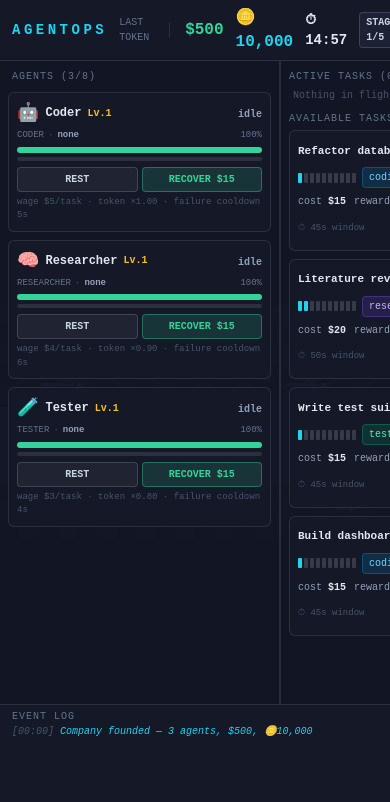
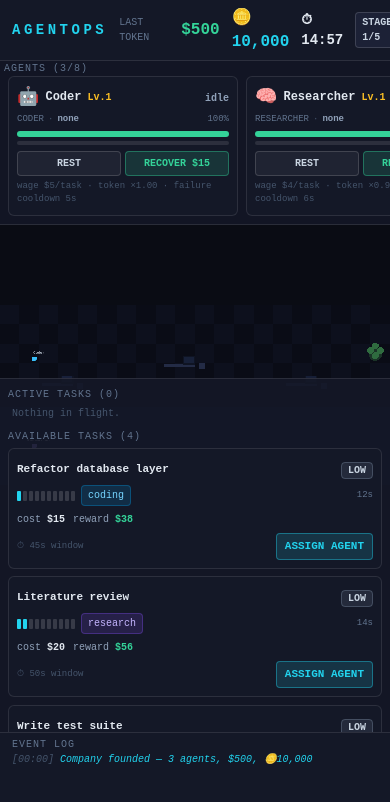
Before and after one commit to namanhishere/agentops-game, a React (Vite) app: page / in a window 390 px wide. Both pictures are taken after a click on the button "NEW RUN". Shown: the top 802 px of the page. Built offline with nearby package versions, Linux system fonts and the light colour scheme.

Commit message:
feat: polish, responsive layout and balance pass

```diff
--- a/src/App.tsx
+++ b/src/App.tsx
@@ -12,6 +12,44 @@ import { VictoryScreen } from "./components/GameOver/VictoryScreen";
 import { StartScreen } from "./components/StartScreen";
 import { AssignProvider } from "./components/assignContext";
 
+/** Desktop (lg+): side panels flank the canvas. */
+function RunningDesktop() {
+  return (
+    <div className="hidden lg:grid absolute inset-0 z-10 h-full grid-cols-[280px_1fr_320px] grid-rows-[auto_1fr_140px]">
+      <HUD />
+      <div className="overflow-y-auto bg-panel/85 border-r border-white/10">
+        <AgentPanel />
+      </div>
+      {/* center column is a transparent spacer: canvas shows through */}
+      <div />
+      <div className="bg-panel/85 border-l border-white/10 overflow-hidden">
+        <TaskBoard />
+      </div>
+      <EventLog />
+    </div>
+  );
+}
+
+/** Mobile (<lg): agents strip on top, canvas center, tasks + log below. */
+function RunningMobile() {
+  return (
+    <div className="lg:hidden absolute inset-0 z-10 flex flex-col">
+      <HUD />
+      <div className="bg-panel/85 border-b border-white/10">
+        <AgentPanel horizontal />
+      </div>
+      {/* canvas shows through here */}
+      <div className="flex-1" />
+      <div className="h-[42%] bg-panel/90 border-t border-white/10 overflow-hidden">
+        <TaskBoard />
+      </div>
+      <div className="h-28 shrink-0">
+        <EventLog />
+      </div>
+    </div>
+  );
+}
+
 export default function App() {
   const phase = useGameStore((s) => s.phase);
   return (
@@ -20,18 +58,10 @@ export default function App() {
         {phase !== "menu" && <PhaserMount />}
         {phase === "menu" && <StartScreen />}
         {phase === "running" && (
-          <div className="absolute inset-0 z-10 h-full grid grid-cols-[280px_1fr_320px] grid-rows-[auto_1fr_140px]">
-            <HUD />
-            <div className="overflow-y-auto bg-panel/85 border-r border-white/10">
-              <AgentPanel />
-            </div>
-            {/* center column is a transparent spacer: canvas shows through */}
-            <div />
-            <div className="bg-panel/85 border-l border-white/10 overflow-hidden">
-              <TaskBoard />
-            </div>
-            <EventLog />
-          </div>
+          <>
+            <RunningDesktop />
+            <RunningMobile />
+          </>
         )}
         {phase === "gameover" && <GameOverScreen />}
         {phase === "victory" && <VictoryScreen />}
--- a/src/components/AgentPanel/AgentPanel.tsx
+++ b/src/components/AgentPanel/AgentPanel.tsx
@@ -2,13 +2,33 @@ import { useGameStore } from "../../store/gameStore";
 import { MAX_AGENTS } from "../../config";
 import { AgentCard } from "./AgentCard";
 
-export function AgentPanel() {
+export function AgentPanel({ horizontal = false }: { horizontal?: boolean }) {
   const agents = useGameStore((s) => s.agents);
+  const header = (
+    <div className="text-[10px] uppercase tracking-widest text-slate-500 px-1">
+      AGENTS ({agents.length}/{MAX_AGENTS})
+    </div>
+  );
+  if (horizontal) {
+    return (
+      <div>
+        {header}
+        <div className="flex gap-2 overflow-x-auto px-2 pb-2">
+          {agents.map((a) => (
+            <div key={a.id} className="w-[230px] shrink-0">
+              <AgentCard agentId={a.id} />
+            </div>
+          ))}
+          {agents.length === 0 && (
+            <div className="text-xs text-slate-500 px-1">No agents hired yet.</div>
+          )}
+        </div>
+      </div>
+    );
+  }
   return (
-    <div className="overflow-y-auto px-2 py-2 space-y-2">
-      <div className="text-[10px] uppercase tracking-widest text-slate-500 px-1">
-        AGENTS ({agents.length}/{MAX_AGENTS})
-      </div>
+    <div className="px-2 py-2 space-y-2">
+      {header}
       {agents.map((a) => (
         <AgentCard key={a.id} agentId={a.id} />
       ))}
--- a/src/components/EventLog.tsx
+++ b/src/components/EventLog.tsx
@@ -19,7 +19,7 @@ export function EventLog() {
   }, [log.length]);
 
   return (
-    <div className="col-span-3 bg-panel border-t border-white/10 flex flex-col">
+    <div className="col-span-3 h-full bg-panel border-t border-white/10 flex flex-col">
       <div className="px-3 pt-1 text-[10px] uppercase tracking-widest text-slate-500">
         Event log
       </div>
--- a/src/components/HUD/HUD.tsx
+++ b/src/components/HUD/HUD.tsx
@@ -1,10 +1,17 @@
-import { useEffect, useState } from "react";
+import { useEffect, useRef, useState } from "react";
 import { useGameStore } from "../../store/gameStore";
 import { RUN_DEADLINE } from "../../config";
 import { tokenPackages } from "../../systems/economySystem";
-import { Btn, fmtClock, fmtMoney, fmtTokens, MoneyText, Panel, TokenText } from "../ui";
+import { Btn, fmtClock, fmtMoney, fmtTokens, Panel } from "../ui";
 import { hasSave } from "../../persistence/save";
 import { ShopModal } from "../Shop/ShopModal";
+
+function useFlash(value: number): { key: number; cls: string } {
+  const prev = useRef(value);
+  const cls = value >= prev.current ? "flash-up" : "flash-down";
+  prev.current = value;
+  return { key: Math.floor(value), cls };
+}
 
 export function HUD() {
   const money = useGameStore((s) => s.money);
@@ -18,6 +25,8 @@ export function HUD() {
   const [tokensOpen, setTokensOpen] = useState(false);
   const [shopOpen, setShopOpen] = useState(false);
   const [saveDot, setSaveDot] = useState(false);
+  const moneyFlash = useFlash(money);
+  const tokenFlash = useFlash(tokens);
 
   const remaining = RUN_DEADLINE - runClock;
   const lowTime = remaining < 60;
@@ -32,8 +41,8 @@ export function HUD() {
       <div className="text-accent font-black tracking-[0.25em] text-sm">AGENTOPS</div>
       <div className="text-[10px] text-slate-500">LAST TOKEN</div>
       <span className="mx-1 h-4 w-px bg-white/10" />
-      <MoneyText value={money} />
-      <TokenText value={tokens} />
+      <span key={moneyFlash.key} title="Money — wages, hires, recovery, token packs" className={`${moneyFlash.cls} text-success font-bold`}>{fmtMoney(money)}</span>
+      <span key={tokenFlash.key} title="Tokens — API usage on every task" className={`${tokenFlash.cls} text-accent font-bold`}>{fmtTokens(tokens)}</span>
       <span
         title="Time until the final deadline"
         className={`font-mono text-sm font-bold ${lowTime ? "text-danger animate-pulse" : "text-slate-200"}`}
--- a/src/components/TaskBoard/TaskCard.tsx
+++ b/src/components/TaskBoard/TaskCard.tsx
@@ -48,7 +48,7 @@ export function TaskCard({ task, onAssign }: { task: Task; onAssign: (id: string
   const isEmergency = !!task.emergency;
   const multi = task.bonusMultiplier ?? 1;
   return (
-    <Panel className={`p-2 ${isEmergency ? "border-danger/60 animate-pulse" : ""}`}>
+    <Panel className={`card-in p-2 ${isEmergency ? "border-danger/60 animate-pulse" : ""}`}>
       <div className="flex items-center gap-1.5">
         <span className="text-[11px] font-bold text-slate-200 truncate" title={task.description}>
           {task.name}
--- a/src/components/modals/FailureModal.tsx
+++ b/src/components/modals/FailureModal.tsx
@@ -14,8 +14,8 @@ export function FailureModal() {
   const agent = agents.find((a) => a.id === pending.agentId);
 
   return (
-    <Modal>
-      <div className="p-4">
+    <Modal widthClass="w-[440px]">
+      <div className="p-4 animate-shake-in">
         <div className="text-sm font-black text-danger tracking-wide">⚠ AGENT FAILURE</div>
         <div className="mt-2 text-xs text-slate-200">
           <span className="font-bold">{agent?.name ?? "Agent"}</span> failed: "
--- a/src/game/scenes/OfficeScene.ts
+++ b/src/game/scenes/OfficeScene.ts
@@ -27,6 +27,8 @@ export class OfficeScene extends Phaser.Scene {
   private confetti!: Phaser.GameObjects.Particles.ParticleEmitter;
   private confettiTimer: Phaser.Time.TimerEvent | null = null;
   private lastPhase = "menu";
+  private leds: Phaser.GameObjects.Rectangle[] = [];
+  private ledDur = 600;
 
   constructor() {
     super("office");
@@ -107,17 +109,13 @@ export class OfficeScene extends Phaser.Scene {
     // server rack with blinking LEDs
     const r = SERVER_RACK;
     this.add.rectangle(r.x - 20, r.y - 30, 40, 60, RACK).setDepth(2);
+    this.leds = [];
     for (let i = 0; i < 5; i++) {
       const led = this.add.rectangle(r.x - 10 + (i % 2) * 12, r.y - 20 + Math.floor(i / 2) * 10, 4, 4, 0x22d3ee).setDepth(3);
-      this.tweens.add({
-        targets: led,
-        alpha: { from: 0.15, to: 1 },
-        duration: 500 + Math.random() * 900,
-        yoyo: true,
-        repeat: -1,
-        delay: i * 130,
-      });
+      this.leds.push(led);
     }
+    this.ledDur = 600;
+    this.restartLeds();
 
     // two plant decorations
     for (const [px, py] of [
@@ -129,6 +127,28 @@ export class OfficeScene extends Phaser.Scene {
         const a = (i / 4) * Math.PI * 2;
         this.add.circle(px + Math.cos(a) * 10, py + Math.sin(a) * 10 - 6, 7, 0x2f6b3f).setDepth(3);
       }
+    }
+  }
+
+  private restartLeds(): void {
+    this.leds.forEach((led, i) => {
+      this.tweens.killTweensOf(led);
+      this.tweens.add({
+        targets: led,
+        alpha: { from: 0.12, to: 1 },
+        duration: 150 + Math.random() * Math.max(120, this.ledDur),
+        yoyo: true,
+        repeat: -1,
+        delay: i * 90,
+      });
+    });
+  }
+
+  private updateLedRate(activeCount: number): void {
+    const target = Math.max(200, 600 - activeCount * 70);
+    if (Math.abs(target - this.ledDur) > 5) {
+      this.ledDur = target;
+      this.restartLeds();
     }
   }
 
@@ -186,6 +206,8 @@ export class OfficeScene extends Phaser.Scene {
     }
 
     if (s.phase !== "running") return;
+
+    this.updateLedRate(s.tasks.filter((t) => t.status === "active").length);
 
     this.reconcileAgents(s.agents);
 
@@ -271,6 +293,7 @@ export class OfficeScene extends Phaser.Scene {
       .rectangle(0, 0, GAME_W, GAME_H, 0xef4444, 0.16)
       .setOrigin(0)
       .setDepth(85);
+    this.cameras.main.shake(180, 0.006);
     this.tweens.add({
       targets: r,
       alpha: 0,
--- a/src/index.css
+++ b/src/index.css
@@ -48,3 +48,48 @@ canvas {
 .animate-shake-in {
   animation: shake-in 0.45s ease-out both;
 }
+
+@keyframes card-in {
+  from {
+    opacity: 0;
+    transform: translateY(8px) scale(0.97);
+  }
+  to {
+    opacity: 1;
+    transform: none;
+  }
+}
+
+.card-in {
+  animation: card-in 0.22s ease-out both;
+}
+
+@keyframes flash-up {
+  0% {
+    filter: brightness(2.2);
+    transform: scale(1.06);
+  }
+  100% {
+    filter: none;
+    transform: none;
+  }
+}
+
+@keyframes flash-down {
+  0% {
+    color: #ef4444;
+    transform: scale(1.05);
+  }
+  100% {
+    color: inherit;
+    transform: none;
+  }
+}
+
+.flash-up {
+  animation: flash-up 0.5s ease-out;
+}
+
+.flash-down {
+  animation: flash-down 0.5s ease-out;
+}
```
